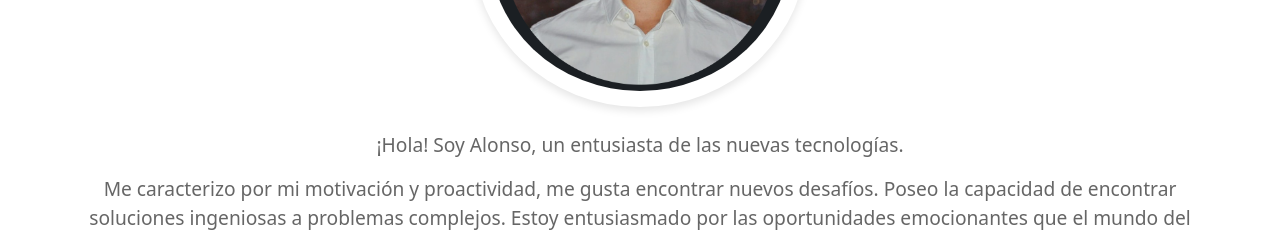
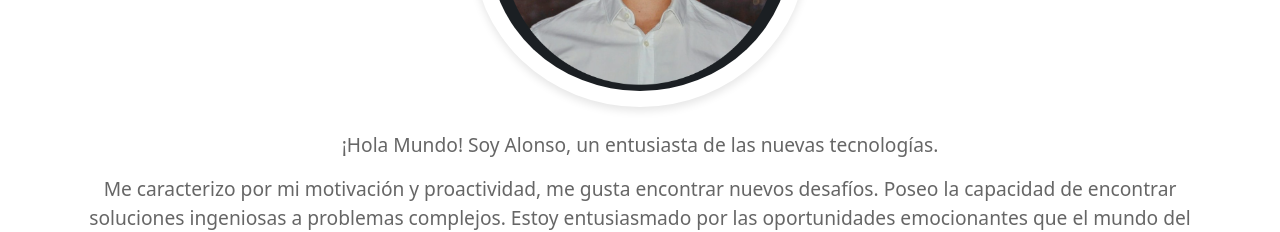
Before and after one commit to AlonsoVine/portfolio, an Angular app: page / in a window 1280 px wide. Shown: the part 1060-1292 px from the top of the page. Built offline with nearby package versions, Linux system fonts and the light colour scheme.

Commit message:
hover icons

```diff
--- a/src/app/footer/footer.component.scss
+++ b/src/app/footer/footer.component.scss
@@ -43,12 +43,14 @@ footer {
         padding: 0 5px;
         font-size: 2.5rem;
         color: #ffffff;
-        transition: color 0.3s ease;
+        transition: color 0.3s ease, transform 0.3s ease; /* Añade transform a la transición */
+
+        display: inline-block; /* Asegura que transform funcione correctamente */
 
         &:hover {
           color: #a1e2cc; /* Cambia el color en hover */
           //transition: transform 0.3s ease-in-out;
-          //transform: scale(1.50); /* Aumenta el tamaño */
+          transform: scale(1.5); /* Aumenta el tamaño */
         }
       }
     }
--- a/src/app/perfil/perfil.component.html
+++ b/src/app/perfil/perfil.component.html
@@ -3,7 +3,7 @@
       <img src="assets/img/mi-foto-cv1.png" class="perfil-image mb-4" alt="Imagen de perfil">
 
       <p>
-        ¡Hola! Soy Alonso, un entusiasta de las nuevas tecnologías.</p>
+        ¡Hola Mundo! Soy Alonso, un entusiasta de las nuevas tecnologías.</p>
         <p>
 
         Me caracterizo por mi motivación y proactividad, me gusta encontrar nuevos desafíos. Poseo la capacidad de encontrar soluciones ingeniosas a problemas complejos.
```
